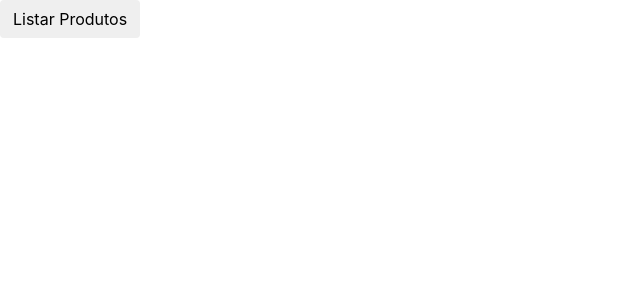
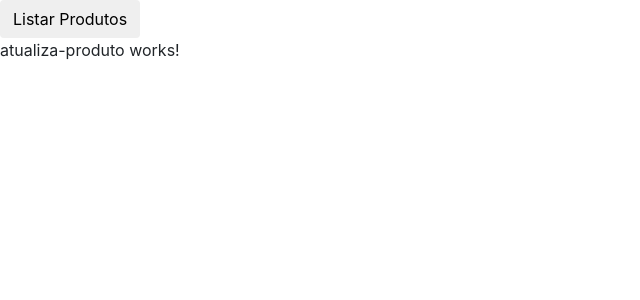
Before and after one commit to JRobsonJr/ProjetoSI1-client, an Angular app: page /produto/1 in a window 1280 px wide. Before the commit this address led to /. Shown: the top 300 px of the page, without its empty margins (0-640 px from the left). Built offline with nearby package versions, Linux system fonts and the light colour scheme.

Commit message:
criando component de atualiza-produto

```diff
--- /dev/null
+++ b/src/app/produto/atualiza-produto/atualiza-produto.component.html
@@ -0,0 +1,3 @@
+<p>
+  atualiza-produto works!
+</p>
--- /dev/null
+++ b/src/app/produto/atualiza-produto/atualiza-produto.component.ts
@@ -0,0 +1,15 @@
+import { Component, OnInit } from '@angular/core';
+
+@Component({
+  selector: 'app-atualiza-produto',
+  templateUrl: './atualiza-produto.component.html',
+  styleUrls: ['./atualiza-produto.component.css']
+})
+export class AtualizaProdutoComponent implements OnInit {
+
+  constructor() { }
+
+  ngOnInit() {
+  }
+
+}
--- a/src/app/produto/produto-routing.module.ts
+++ b/src/app/produto/produto-routing.module.ts
@@ -2,10 +2,12 @@ import { NgModule } from '@angular/core';
 import { Routes, RouterModule } from '@angular/router';
 
 import { CadastraProdutoComponent } from './cadastra-produto/cadastra-produto.component';
+import { AtualizaProdutoComponent } from './atualiza-produto/atualiza-produto.component';
 import { ListaProdutosComponent } from './lista-produtos/lista-produtos.component';
 
 const routes: Routes = [
   { path: 'produto/cadastrar', component: CadastraProdutoComponent },
+  { path: 'produto/:id', component: AtualizaProdutoComponent },
   { path: 'produtos', component: ListaProdutosComponent }
 ];
 
```
Also changed, not shown: src/app/produto/atualiza-produto/atualiza-produto.component.css (added).
